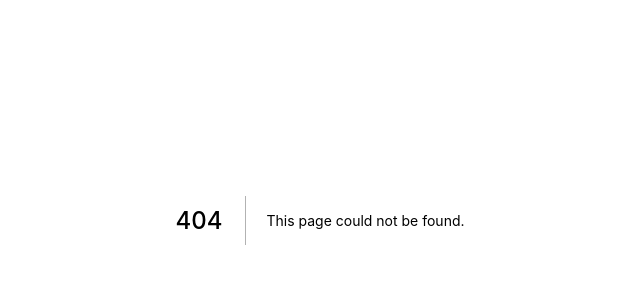
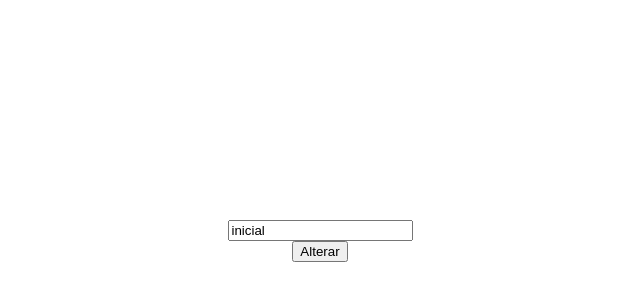
Before and after one commit to BianchiDev/react-project, a Next.js app: page /estado/formulario in a window 1280 px wide. Before the commit this address had no page. Shown: the part 180-480 px from the top of the page, without its empty margins (320-960 px from the left). Built offline with nearby package versions, Linux system fonts and the light colour scheme.

Commit message:
Formulário

```diff
--- /dev/null
+++ b/pages/estado/formulario.jsx
@@ -0,0 +1,23 @@
+import { useState } from "react"
+
+ export default function formulario(){
+    const [valor, setValor] = useState("inicial")
+    const stilo = {
+        display: "flex",
+        flexDirection: "column",
+        alignItems: "center",
+        padding: "50vh",
+    }
+
+    function alterarInput(){
+        setValor(valor + "!")
+    }
+    return(
+        <div style={stilo}>
+            <input type="text" value={valor}
+            onChange={e => setValor(e.target.value)}
+            />
+            <button onClick={alterarInput}>Alterar</button>
+        </div>
+    )
+ }
```
